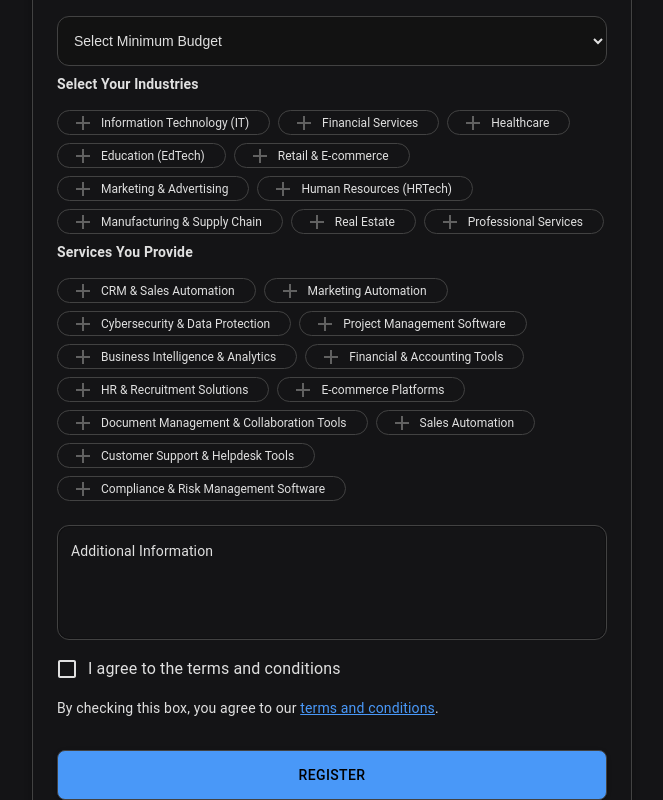
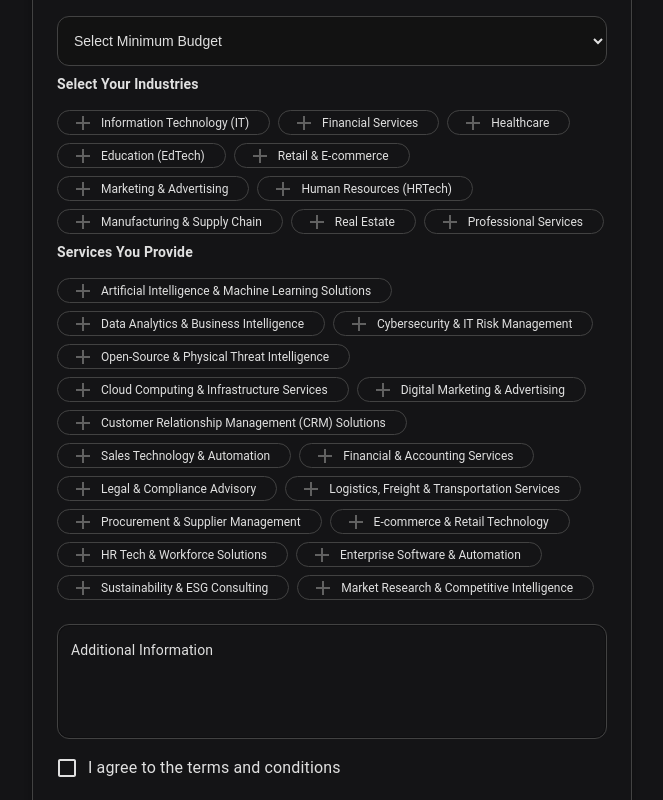
Before and after one commit to web-source-dev/leads, a React (Create React App) app: page /vendor in a window 1280 px wide. Shown: the part 497-1297 px from the top of the page, without its empty margins (308-971 px from the left). Built offline with nearby package versions, Linux system fonts and the light colour scheme; the HTML template or start-up script is replaced by a standard one.

Commit message:
Update VendorForm.jsx

```diff
--- a/src/components/VendorForm.jsx
+++ b/src/components/VendorForm.jsx
@@ -22,18 +22,23 @@ import CloseIcon from '@mui/icons-material/Close';
 
 const industries = ["Information Technology (IT)", "Financial Services", "Healthcare", "Education (EdTech)", "Retail & E-commerce","Marketing & Advertising","Human Resources (HRTech)","Manufacturing & Supply Chain","Real Estate","Professional Services"];
 const services = [
-  "CRM & Sales Automation",
-  "Marketing Automation",
-  "Cybersecurity & Data Protection",
-  "Project Management Software",
-  "Business Intelligence & Analytics",
-  "Financial & Accounting Tools",
-  "HR & Recruitment Solutions",
-  "E-commerce Platforms",
-  "Document Management & Collaboration Tools",
-  "Sales Automation",
-  "Customer Support & Helpdesk Tools",
-  "Compliance & Risk Management Software"
+  "Artificial Intelligence & Machine Learning Solutions",
+  "Data Analytics & Business Intelligence",
+  "Cybersecurity & IT Risk Management",
+  "Open-Source & Physical Threat Intelligence",
+  "Cloud Computing & Infrastructure Services",
+  "Digital Marketing & Advertising",
+  "Customer Relationship Management (CRM) Solutions",
+  "Sales Technology & Automation",
+  "Financial & Accounting Services",
+  "Legal & Compliance Advisory",
+  "Logistics, Freight & Transportation Services",
+  "Procurement & Supplier Management",
+  "E-commerce & Retail Technology",
+  "HR Tech & Workforce Solutions",
+  "Enterprise Software & Automation",
+  "Sustainability & ESG Consulting",
+  "Market Research & Competitive Intelligence"
 ];
 
 export default function VendorRegistration() {
```
